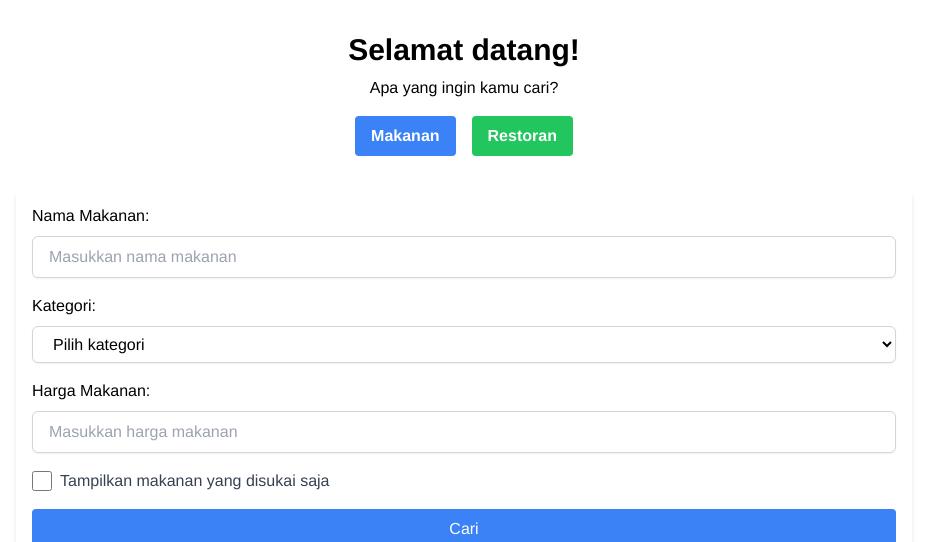
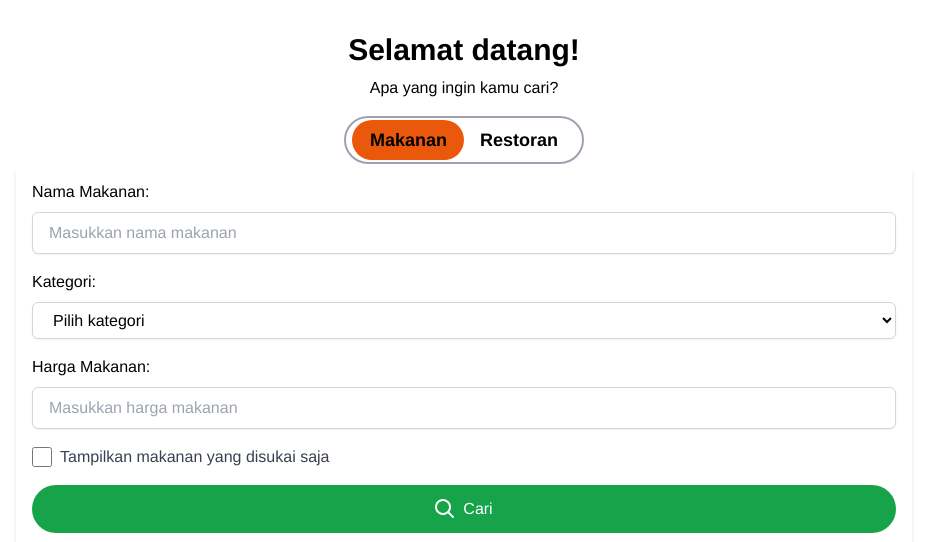
Before and after one commit to PBP-F10/GolekMakanRek, a Django app: page / in a window 1280 px wide. Shown: the top 542 px of the page, without its empty margins (176-1103 px from the left). Run offline with Django 5.2, Linux system fonts and the light colour scheme; data that the repository does not hold is empty; parts of the project's set-up code (start-up, migrations or seed data) failed here and were passed over; some libraries are stand-ins or nearby versions.

Commit message:
tambah toggle dan ikon

```diff
--- a/homepage/templates/index.html
+++ b/homepage/templates/index.html
@@ -5,15 +5,49 @@
   <title>GolekMakanRek!</title>
   <script src="https://cdn.jsdelivr.net/npm/dompurify@3.1.7/dist/purify.min.js"></script>
   <script src="https://cdn.tailwindcss.com"></script>
+  <style>
+      .animate-like {
+        animation: like-animation 0.4s ease-in-out;
+    }
+
+    @keyframes like-animation {
+        0% {
+            transform: scale(1);
+        }
+        50% {
+            transform: scale(1.3);
+        }
+        100% {
+            transform: scale(1);
+        }
+    }
+
+    .dot {
+      transition: transform 0.3s ease-in-out;
+    }
+
+    .translate-x-full {
+      transform: translateX(100%);
+    }
+  </style>
 {% endblock meta %}
 
 {% block content %}
 {% include 'navbar.html' %}
 <h1 class="text-3xl font-bold text-center mt-8">Selamat datang!</h1>
 <p class="text-center mt-2">Apa yang ingin kamu cari?</p>
-  <div class="flex justify-center mt-4 mb-8">
-    <button id="foodToggle" class="bg-blue-500 hover:bg-blue-700 text-white font-bold py-2 px-4 rounded mx-2">Makanan</button>
-    <button id="restoToggle" class="bg-green-500 hover:bg-green-700 text-white font-bold py-2 px-4 rounded mx-2">Restoran</button>
+<div class="flex justify-center mt-4">
+  <label for="toggleSearch" class="flex items-center cursor-pointer">
+    <div class="relative">
+      <input id="toggleSearch" type="checkbox" class="sr-only" />
+      <div class="block bg-white w-60 h-12 rounded-full border-2 border-gray-400 relative">
+        <div class="dot absolute left-1.5 top-0.5 bg-orange-600 w-28 h-10 rounded-full transition flex items-center justify-center text-white font-bold text-s">
+        </div>
+        <div class="text-black font-bold text-lg absolute right-6 top-2">Restoran</div>
+        <div class="text-black font-bold text-lg absolute left-6 top-2">Makanan</div>
+      </div>
+    </div>
+  </label>
 </div>
 <div id="container" class="max-w-4xl mx-auto p-4 bg-white shadow-md rounded-lg">
   <div class="mb-4">
@@ -23,7 +57,12 @@
         <input type="checkbox" name="like_filter" class="form-checkbox h-5 w-5 text-blue-600">
         <span class="ml-2 text-gray-700">Tampilkan makanan yang disukai saja</span>
       </label>
-        <input type="submit" value="Cari" class="mt-4 bg-blue-500 hover:bg-blue-700 text-white font-bold py-2 px-4 rounded">
+      <button type="submit" class="mt-4 bg-green-600 hover:bg-green-500 cursor-pointer text-white font-bold py-3 px-2 rounded-full flex items-center justify-center">
+        <svg xmlns="http://www.w3.org/2000/svg" class="h-5 w-5 mr-2" viewBox="0 0 20 20" fill="currentColor">
+          <path fill-rule="evenodd" d="M12.9 14.32a8 8 0 111.414-1.414l4.387 4.387a1 1 0 01-1.414 1.414l-4.387-4.387zM8 14a6 6 0 100-12 6 6 0 000 12z" clip-rule="evenodd" />
+        </svg>
+        Cari
+      </button>
     </form>
   </div>
   <div id="food_cards" class="grid grid-cols-1 md:grid-cols-2 lg:grid-cols-3 gap-4"></div>
@@ -46,17 +85,22 @@
     }
     function toggleFood() {
         document.getElementById("container").innerHTML = `
-            <div style="margin-bottom: 10px;">
+          <div class="mb-4">
             <form id="searchFoodForm" class="flex flex-col space-y-4">
               {{ food_search }}
               <label class="inline-flex items-center mt-2">
                 <input type="checkbox" name="like_filter" class="form-checkbox h-5 w-5 text-blue-600">
                 <span class="ml-2 text-gray-700">Tampilkan makanan yang disukai saja</span>
               </label>
-                <input type="submit" value="Cari" class="mt-4 bg-blue-500 hover:bg-blue-700 text-white font-bold py-2 px-4 rounded">
+              <button type="submit" class="mt-4 bg-green-600 hover:bg-green-500 cursor-pointer text-white font-bold py-3 px-2 rounded-full flex items-center justify-center">
+                <svg xmlns="http://www.w3.org/2000/svg" class="h-5 w-5 mr-2" viewBox="0 0 20 20" fill="currentColor">
+                  <path fill-rule="evenodd" d="M12.9 14.32a8 8 0 111.414-1.414l4.387 4.387a1 1 0 01-1.414 1.414l-4.387-4.387zM8 14a6 6 0 100-12 6 6 0 000 12z" clip-rule="evenodd" />
+                </svg>
+                Cari
+              </button>
             </form>
           </div>
-            <div id="food_cards"></div>
+          <div id="food_cards" class="grid grid-cols-1 md:grid-cols-2 lg:grid-cols-3 gap-4"></div>
       `;
       document.querySelector("#searchFoodForm").addEventListener("submit", (e) => {
           e.preventDefault();
@@ -69,7 +113,12 @@
           <div style="margin-bottom: 10px;">
             <form id="searchRestaurantForm" class="flex flex-col space-y-4">
               {{ restaurant_search }}
-                <input type="submit" value="Cari" class="mt-4 bg-blue-500 hover:bg-blue-700 text-white font-bold py-2 px-4 rounded">
+              <button type="submit" class="mt-4 bg-green-600 hover:bg-green-500 cursor-pointer text-white font-bold py-3 px-2 rounded-full flex items-center justify-center">
+                <svg xmlns="http://www.w3.org/2000/svg" class="h-5 w-5 mr-2" viewBox="0 0 20 20" fill="currentColor">
+                  <path fill-rule="evenodd" d="M12.9 14.32a8 8 0 111.414-1.414l4.387 4.387a1 1 0 01-1.414 1.414l-4.387-4.387zM8 14a6 6 0 100-12 6 6 0 000 12z" clip-rule="evenodd" />
+                </svg>
+                Cari
+              </button>
             </form>
           </div>
           <div id="restaurant_cards"></div>
@@ -101,8 +150,7 @@
         if (food.length === 0) {
             classNameString = "container";
             htmlString = `
-                  <img src="{% static 'image/sad_image.png' %}" alt="Crying girl" class="img-fluid" width="100" height="100" />
-                  <h3 class="title mt-3">Belum ada makanan terdaftar!</h3>
+                <h2 class="text-3xl font-bold text-center mt-8">Belum ada makanan terdaftar!</h2>
             `;
         }
         else {
@@ -127,7 +175,11 @@
                                 </svg>
                             </button>
                         </form>
-                          <a href=""><button class="bg-blue-500 hover:bg-blue-700 text-white font-bold py-2 px-4 rounded mt-2">View</button></a>
+                        <a href=""><button class="bg-blue-500 hover:bg-blue-700 text-white font-bold py-2 px-4 rounded mt-2 flex items-center">
+                          <svg xmlns="http://www.w3.org/2000/svg" class="h-5 w-5" viewBox="0 0 24 24" fill="currentColor">
+                            <path d="M12 5c-7.633 0-12 7-12 7s4.367 7 12 7 12-7 12-7-4.367-7-12-7zm0 12c-2.761 0-5-2.239-5-5s2.239-5 5-5 5 2.239 5 5-2.239 5-5 5zm0-8c-1.657 0-3 1.343-3 3s1.343 3 3 3 3-1.343 3-3-1.343-3-3-3z"/>
+                          </svg>
+                        </button></a>
                     </div>
                 `;
                 });
@@ -156,7 +208,11 @@
                             </svg>
                           </button>
                         </form>
-                          <a href=""><button class="bg-blue-500 hover:bg-blue-700 text-white font-bold py-2 px-4 rounded mt-2">View</button></a>
+                        <a href=""><button class="bg-blue-500 hover:bg-blue-700 text-white font-bold py-2 px-4 rounded mt-2 flex items-center">
+                          <svg xmlns="http://www.w3.org/2000/svg" class="h-5 w-5" viewBox="0 0 24 24" fill="currentColor">
+                            <path d="M12 5c-7.633 0-12 7-12 7s4.367 7 12 7 12-7 12-7-4.367-7-12-7zm0 12c-2.761 0-5-2.239-5-5s2.239-5 5-5 5 2.239 5 5-2.239 5-5 5zm0-8c-1.657 0-3 1.343-3 3s1.343 3 3 3 3-1.343 3-3-1.343-3-3-3z"/>
+                          </svg>
+                        </button></a>
                     </div>
                 `;
                 });
@@ -189,8 +245,7 @@
         if (restaurant.length === 0) {
             classNameString = "container";
             htmlString = `
-                  <img src="{% static 'image/sad_image.png' %}" alt="Crying girl" class="img-fluid" width="100" height="100" />
-                  <h3 class="title mt-3">Belum ada makanan terdaftar!</h3>
+                <h2 class="text-3xl font-bold text-center mt-8">Belum ada makanan terdaftar!</h2>
             `;
         }
         else {
@@ -203,7 +258,11 @@
                   <div class="bg-gray-100 p-4 rounded-lg shadow-md mb-4 border-2 border-gray-300">
                     <h2 class="text-xl font-semibold">${name}</h2>
                     <p class="text-gray-700">${description}</p>
-                      <a href=""><button class="bg-blue-500 hover:bg-blue-700 text-white font-bold py-2 px-4 rounded mt-2">View</button></a>
+                    <a href=""><button class="bg-blue-500 hover:bg-blue-700 text-white font-bold py-2 px-4 rounded mt-2 flex items-center">
+                      <svg xmlns="http://www.w3.org/2000/svg" class="h-5 w-5" viewBox="0 0 24 24" fill="currentColor">
+                        <path d="M12 5c-7.633 0-12 7-12 7s4.367 7 12 7 12-7 12-7-4.367-7-12-7zm0 12c-2.761 0-5-2.239-5-5s2.239-5 5-5 5 2.239 5 5-2.239 5-5 5zm0-8c-1.657 0-3 1.343-3 3s1.343 3 3 3 3-1.343 3-3-1.343-3-3-3z"/>
+                      </svg>
+                    </button></a>
                   </div>
             `;
             });
@@ -244,6 +303,11 @@
         }).then((payload) => {
             if (payload !== null) {
                   let svg = document.getElementById(formId).querySelector("svg");
+                  let button = document.getElementById(formId).querySelector("button");
+                  button.classList.add("animate-like");
+                  setTimeout(() => {
+                      button.classList.remove("animate-like");
+                  }, 300);
                   if (payload === "Liked!") {
                     svg.setAttribute("fill-opacity", "1");
                     svg.setAttribute("stroke-width", "0");
@@ -266,8 +330,15 @@
         e.preventDefault();
         refreshFood(true);
     });
-      document.querySelector("#foodToggle").addEventListener("click", toggleFood);
-      document.querySelector("#restoToggle").addEventListener("click", toggleRestaurant);
+    document.getElementById('toggleSearch').addEventListener('change', () => {
+        if (document.getElementById('toggleSearch').checked) {
+            document.querySelector('.dot').classList.add('translate-x-full');
+            toggleRestaurant();
+        } else {
+            document.querySelector('.dot').classList.remove('translate-x-full');
+            toggleFood();
+        }
+    });
     refreshFood();
 </script>
 {% endblock %}
```
Lines whose indentation alone changed are shown as unchanged.
